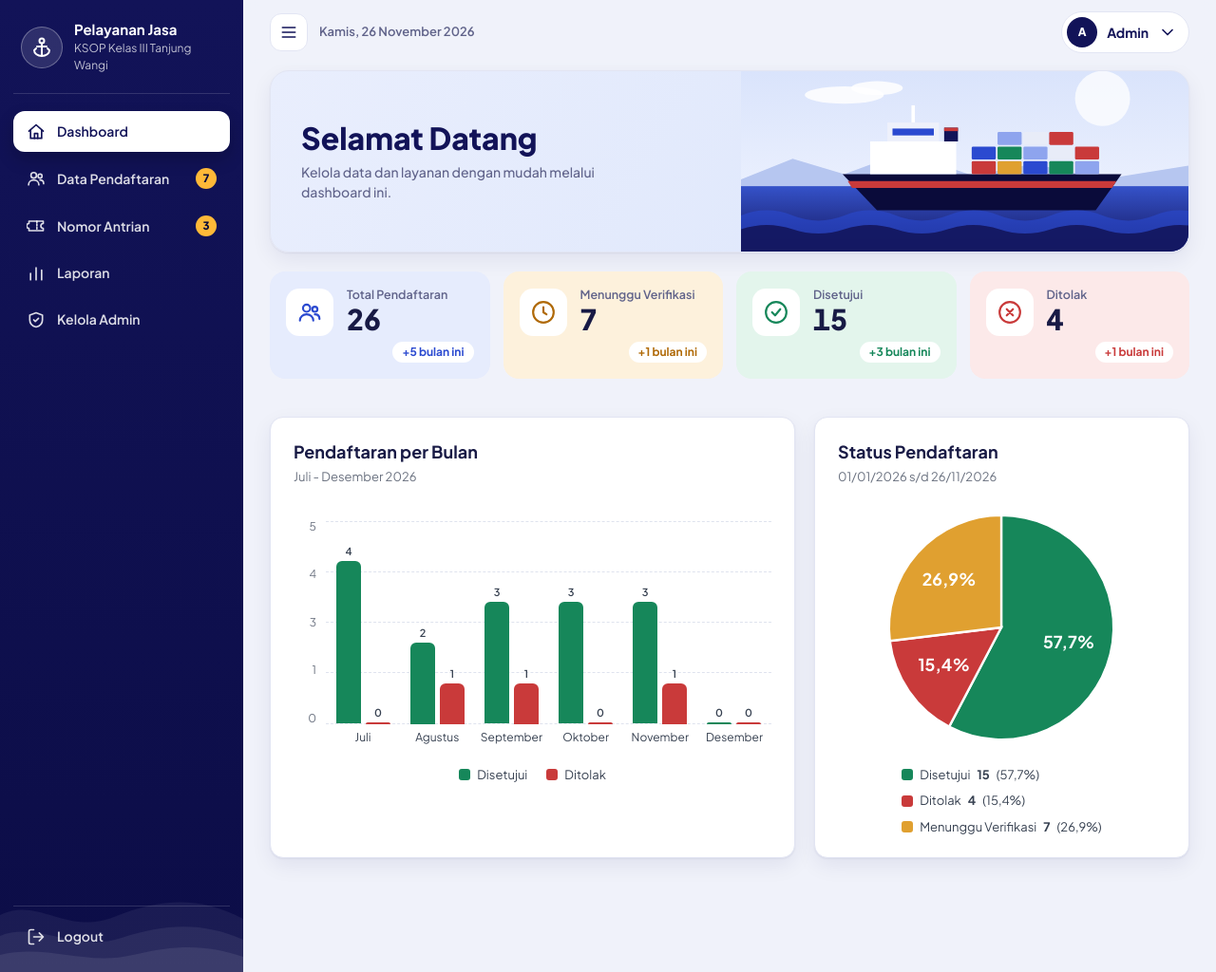
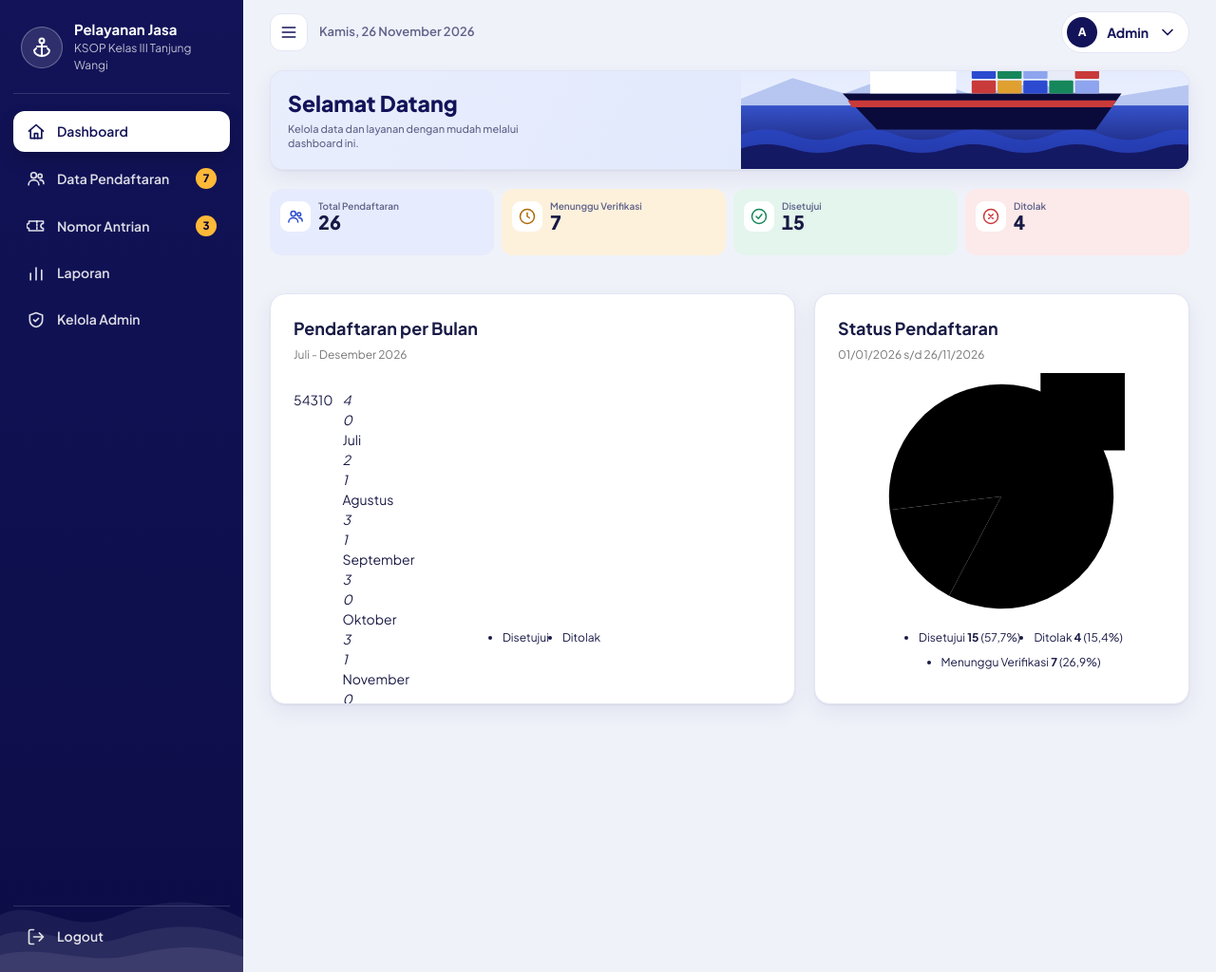
Before and after one commit to Septriasa/SISTEM-PELAYANAN, a PHP site: page /dashboard.php in a window 1280 px wide. Shown: the whole page at 95% size. Run offline with PHP 8.4, Linux system fonts and the light colour scheme; a user stored in the database is signed in; data comes from the database, SQL or seed files in the repository.

Commit message:
update grafik

```diff
--- a/css/dashboard.css
+++ b/css/dashboard.css
@@ -223,3 +223,216 @@
    color:var(--muted);
    font-weight:600
 }
+
+
+
+/* ==========================================
+   DASHBOARD COMPACT - 1366 x 768
+========================================== */
+
+@media screen and (min-width: 1100px) and (min-height: 600px) {
+
+    /* HERO */
+    .hero {
+        min-height: 105px;
+        height: 105px;
+        grid-template-columns: 1.05fr 1fr;
+        border-radius: 14px;
+    }
+
+    .hero-t {
+        padding: 10px 18px;
+    }
+
+    .hero-t h1 {
+        font-size: 23px;
+        line-height: 1.15;
+        margin: 0;
+    }
+
+    .hero-t p {
+        font-size: 11px;
+        line-height: 1.4;
+        margin-top: 5px;
+    }
+
+    .hero-a {
+        min-height: 105px;
+        height: 105px;
+    }
+
+    /* KARTU STATISTIK */
+    .stats {
+        grid-template-columns: repeat(4, minmax(0, 1fr));
+        gap: 8px;
+        margin: 0;
+    }
+
+    .stat {
+        min-width: 0;
+        min-height: 70px;
+        padding: 7px 10px;
+        gap: 3px 8px;
+        border-radius: 12px;
+    }
+
+    .stat:hover {
+        transform: none;
+    }
+
+    .stat .si {
+        width: 32px;
+        height: 32px;
+        border-radius: 9px;
+    }
+
+    .stat .si .ic {
+        width: 18px;
+        height: 18px;
+    }
+
+    .stat .sb {
+        line-height: 1.1;
+    }
+
+    .stat .sb small {
+        font-size: 10px;
+    }
+
+    .stat .sb b {
+        font-size: 20px;
+    }
+
+    .stat .sd {
+        font-size: 9px;
+        padding: 2px 7px;
+    }
+
+    /* GRAFIK */
+    .grafik-grid {
+        margin: 0;
+        gap: 10px;
+        min-height: 0;
+    }
+
+    /* PANEL */
+    .panel {
+        padding: 10px;
+    }
+
+    .ph {
+        margin-bottom: 6px;
+        gap: 6px;
+    }
+
+    .ph h2 {
+        font-size: 13px;
+        gap: 5px;
+    }
+
+    /* JIKA ADA KOLOM TAMBAHAN */
+    .cols {
+        gap: 10px;
+    }
+
+    /* MENU AKTIVITAS */
+    .acts-list li {
+        gap: 8px;
+        padding: 7px 4px;
+    }
+
+    .ai {
+        width: 28px;
+        height: 28px;
+    }
+
+    .ai .ic {
+        width: 15px;
+        height: 15px;
+    }
+
+    .acts-list time {
+        font-size: 10px;
+    }
+
+    /* MENU CEPAT */
+    .qgrid {
+        gap: 7px;
+    }
+
+    .qtile {
+        min-height: 75px;
+        padding: 9px;
+        gap: 5px;
+        border-radius: 10px;
+    }
+
+    .qtile .qi .ic {
+        width: 21px;
+        height: 21px;
+    }
+
+    .qtile b {
+        font-size: 11px;
+    }
+
+    .qtile small {
+        font-size: 10px;
+    }
+
+}
+
+/* ==========================================
+   RESPONSIVE TABLET DAN HP
+========================================== */
+
+@media screen and (max-width: 1099px) {
+
+    .hero {
+        min-height: 0;
+        height: auto;
+    }
+
+    .hero-t {
+        padding: 22px 20px;
+    }
+
+    .hero-a {
+        min-height: 150px;
+    }
+
+    .stats {
+        grid-template-columns: repeat(2, minmax(0, 1fr));
+        gap: 10px;
+    }
+
+    .stat {
+        min-height: 90px;
+    }
+}
+
+@media screen and (max-width: 700px) {
+
+    .hero {
+        grid-template-columns: 1fr;
+    }
+
+    .hero-a {
+        min-height: 120px;
+    }
+
+    .stats {
+        grid-template-columns: repeat(2, minmax(0, 1fr));
+    }
+}
+
+@media screen and (max-width: 480px) {
+
+    .stats {
+        grid-template-columns: 1fr;
+    }
+
+    .stat {
+        min-height: 75px;
+    }
+}
--- a/css/grafik.css
+++ b/css/grafik.css
@@ -1,175 +1,358 @@
-/* css/grafik.css - grafik batang & lingkaran dashboard */
 
+/* =========================================
+   GRAFIK DASHBOARD KSOP
+========================================= */
+
+/* AREA UTAMA GRAFIK */
 .grafik-grid {
     display: grid;
     grid-template-columns: 1.4fr 1fr;
     gap: 20px;
     margin: 20px 0;
-}
-.grafik-grid .card { padding: 22px 24px; }
-.grafik-grid h2 { margin: 0 0 4px; font-size: 18px; }
-.grafik-grid .sub { margin: 0 0 18px; font-size: 13px; color: #6b7280; }
-
-/* Warna */
-:root {
-    --g-setuju: #16875a;
-    --g-tolak:  #c93a3a;
-    --g-tunggu: #e0a030;
+    min-width: 0;
 }
 
-/* ---------- GRAFIK BATANG ---------- */
+/* CARD GRAFIK */
+.grafik-grid .card {
+    min-width: 0;
+    padding: 22px 24px;
+    border-radius: 16px;
+    overflow: hidden;
+    box-sizing: border-box;
+}
+
+/* JUDUL GRAFIK */
+.grafik-grid h2 {
+    margin: 0 0 6px;
+    font-size: 18px;
+    font-weight: 700;
+}
+
+/* SUBJUDUL GRAFIK */
+.grafik-grid .sub {
+    margin: 0 0 10px;
+    font-size: 12px;
+    color: #777;
+}
+
+/* =========================================
+   GRAFIK BATANG
+========================================= */
+
 .gb {
-    box-sizing: border-box;
-    padding-top: 18px;
     display: flex;
+    align-items: stretch;
     gap: 10px;
     height: 260px;
-}
-.gb-y {
-    display: flex;
-    flex-direction: column;
-    justify-content: space-between;
-    padding-bottom: 28px;            /* sejajar dengan area batang */
-    font-size: 12px;
-    color: #6b7280;
-    text-align: right;
-    min-width: 24px;
-}
-.gb-y span { line-height: 1; }
-
-.gb-area { position: relative; flex: 1; }
-
-.gb-grid {
-    position: absolute;
-    inset: 0 0 28px 0;
-    display: flex;
-    flex-direction: column;
-    justify-content: space-between;
-}
-.gb-grid i {
-    display: block;
-    border-top: 1px dashed #dfe3ee;
+    padding-top: 18px;
+    box-sizing: border-box;
 }
 
-.gb-kolom-wrap {
-    position: absolute;
-    inset: 0;
-    display: flex;
-    justify-content: space-around;
+.gb > * {
+    min-width: 0;
 }
-.gb-grup {
-    display: flex;
-    flex-direction: column;
-    align-items: center;
-    flex: 1;
-}
-.gb-batang-wrap {
-    flex: 1;
-    width: 100%;
+
+/* =========================================
+   GRAFIK LINGKARAN
+========================================= */
+
+.gp {
     display: flex;
     justify-content: center;
-    align-items: flex-end;           /* batang tumbuh dari bawah */
-    gap: 5px;
-}
-.gb-label {
-    height: 28px;
-    line-height: 28px;
-    font-size: 12px;
-    color: #374151;
+    align-items: center;
+    min-width: 0;
 }
 
-.gb-batang {
-    position: relative;
-    width: 26px;
-    max-width: 38%;
-    min-height: 2px;
-    border-radius: 6px 6px 0 0;
-    transform-origin: bottom;
-    transform: scaleY(0);
-    animation: batang-naik 1s cubic-bezier(.2, .8, .2, 1) forwards;
-}
-.gb-batang.setuju { background: var(--g-setuju); }
-.gb-batang.tolak  { background: var(--g-tolak); }
-
-.gb-batang em {
-    position: absolute;
-    top: -18px;
-    left: 50%;
-    transform: translateX(-50%);
-    font-style: normal;
-    font-size: 11px;
-    font-weight: 600;
-    color: #374151;
-    opacity: 0;
-    animation: muncul .4s ease 1s forwards;
-}
-
-@keyframes batang-naik {
-    from { transform: scaleY(0); }
-    to   { transform: scaleY(1); }
-}
-@keyframes muncul { to { opacity: 1; } }
-
-/* ---------- GRAFIK LINGKARAN ---------- */
-.gp { display: flex; justify-content: center; }
 .gp-svg {
+    display: block;
     width: 100%;
     max-width: 260px;
     height: auto;
-    animation: pie-masuk .9s cubic-bezier(.2, .8, .2, 1) both;
-}
-.gp-iris { stroke: #fff; stroke-width: .02; }
-.gp-iris.setuju { fill: var(--g-setuju); }
-.gp-iris.tolak  { fill: var(--g-tolak); }
-.gp-iris.tunggu { fill: var(--g-tunggu); }
-
-.gp-teks {
-    fill: #fff;
-    font-size: .15px;
-    font-weight: 700;
-    text-anchor: middle;
-    dominant-baseline: middle;
-}
-@keyframes pie-masuk {
-    from { transform: rotate(-90deg) scale(.6); opacity: 0; }
-    to   { transform: rotate(0) scale(1);       opacity: 1; }
+    max-height: 260px;
 }
 
-.g-kosong { text-align: center; color: #6b7280; padding: 60px 0; }
+/* =========================================
+   LEGENDA GRAFIK
+========================================= */
 
-/* ---------- LEGEND / KETERANGAN WARNA ---------- */
 .g-legend {
-    list-style: none;
     display: flex;
     flex-wrap: wrap;
     justify-content: center;
-    gap: 8px 20px;
-    margin: 16px 0 0;
-    padding: 0;
-    font-size: 13px;
-    color: #374151;
-}
-.g-legend li { display: flex; align-items: center; gap: 7px; }
-.g-legend-lingkaran { flex-direction: column; align-items: flex-start; width: fit-content; margin-inline: auto; }
-.gdot {
-    width: 12px; height: 12px;
-    border-radius: 3px;
-    display: inline-block;
-}
-.gdot.setuju { background: var(--g-setuju); }
-.gdot.tolak  { background: var(--g-tolak); }
-.gdot.tunggu { background: var(--g-tunggu); }
-
-/* ---------- RESPONSIF ---------- */
-@media (max-width: 960px) {
-    .grafik-grid { grid-template-columns: 1fr; }
-}
-@media (max-width: 520px) {
-    .gb-batang { width: 14px; }
-    .gb-batang em { font-size: 10px; }
+    gap: 8px 14px;
+    margin-top: 10px;
+    font-size: 12px;
 }
 
-/* Hormati pengguna yang mematikan animasi */
-@media (prefers-reduced-motion: reduce) {
-    .gb-batang, .gb-batang em, .gp-svg { animation: none; transform: none; opacity: 1; }
+.g-legend > * {
+    min-width: 0;
 }
+
+/* =========================================
+   DESKTOP COMPACT
+   RESOLUSI 1366 x 768
+========================================= */
+
+@media screen and (min-width: 1100px) and (max-height: 850px) {
+
+    html,
+    body {
+        width: 100%;
+        height: 100%;
+        margin: 0;
+        overflow: hidden !important;
+    }
+
+    #app.app {
+        position: fixed;
+        inset: 0;
+        display: flex;
+        width: 100%;
+        height: 100vh;
+        height: 100dvh;
+        overflow: hidden;
+    }
+
+    /* AREA UTAMA */
+    #app .main {
+        display: flex;
+        flex: 1 1 0;
+        flex-direction: column;
+        width: 0;
+        height: 100%;
+        min-width: 0;
+        min-height: 0;
+        overflow: hidden !important;
+    }
+
+    /* HEADER */
+    #app .topbar {
+        flex: 0 0 48px;
+        height: 48px;
+        min-height: 48px;
+        padding: 5px 16px;
+    }
+
+    /* KONTEN DASHBOARD */
+    #app .content {
+        display: flex;
+        flex: 1 1 0;
+        flex-direction: column;
+        gap: 8px;
+        width: 100%;
+        height: 0;
+        min-height: 0;
+        padding: 6px 16px 8px;
+        overflow: hidden !important;
+        box-sizing: border-box;
+    }
+
+    /* HERO */
+    #app .hero {
+        flex: 0 0 100px;
+        height: 100px;
+        min-height: 100px;
+    }
+
+    #app .hero-t {
+        padding: 10px 16px;
+    }
+
+    #app .hero-a {
+        height: 100px;
+        min-height: 100px;
+    }
+
+    #app .hero h1 {
+        font-size: 22px;
+        margin: 0 0 5px;
+    }
+
+    #app .hero p {
+        font-size: 12px;
+        margin: 0;
+    }
+
+    /* KARTU STATISTIK */
+    #app .stats {
+        display: grid;
+        flex: 0 0 68px;
+        grid-template-columns: repeat(4, minmax(0, 1fr));
+        gap: 8px;
+        height: 68px;
+        min-height: 68px;
+        margin: 0;
+    }
+
+    #app .stat {
+        min-width: 0;
+        min-height: 0;
+        padding: 5px 9px;
+        gap: 7px;
+    }
+
+    #app .stat .si {
+        width: 30px;
+        height: 30px;
+        min-width: 30px;
+    }
+
+    #app .stat .sb {
+        font-size: 11px;
+    }
+
+    #app .stat .sb b {
+        font-size: 19px;
+    }
+
+    /* AREA GRID GRAFIK */
+    #app .grafik-grid {
+        display: grid;
+        flex: 1 1 0;
+        grid-template-columns: 1.4fr 1fr;
+        gap: 10px;
+        width: 100%;
+        height: 0;
+        min-height: 0;
+        margin: 0;
+        overflow: hidden;
+    }
+
+    /* CARD GRAFIK */
+    #app .grafik-grid .card {
+        display: flex;
+        flex-direction: column;
+        min-width: 0;
+        min-height: 0;
+        height: 100%;
+        padding: 8px 14px 7px !important;
+        overflow: hidden;
+        box-sizing: border-box;
+    }
+
+    /* JUDUL GRAFIK - NAIK KE ATAS */
+    #app .grafik-grid .card h2 {
+        flex: 0 0 auto;
+        margin: 0 0 2px !important;
+        padding: 0;
+        font-size: 14px !important;
+        line-height: 1.2;
+    }
+
+    /* SUBJUDUL GRAFIK */
+    #app .grafik-grid .card .sub {
+        flex: 0 0 auto;
+        margin: 0 0 2px !important;
+        padding: 0;
+        font-size: 11px !important;
+        line-height: 1.2;
+    }
+
+    /* GRAFIK BATANG */
+    #app .grafik-grid .gb {
+        display: flex;
+        flex: 1 1 0;
+        height: 0;
+        min-height: 0;
+        padding-top: 0 !important;
+        margin-top: -5px;
+        gap: 6px;
+        overflow: hidden;
+    }
+
+    /* GRAFIK LINGKARAN */
+    #app .grafik-grid .gp {
+        display: flex;
+        flex: 1 1 0;
+        min-height: 0;
+        justify-content: center;
+        align-items: center;
+        margin-top: -5px;
+        overflow: hidden;
+    }
+
+    #app .grafik-grid .gp-svg {
+        display: block;
+        width: auto;
+        height: auto;
+        max-width: 100%;
+        max-height: 100%;
+    }
+
+    /* KHUSUS CARD STATUS PENDAFTARAN */
+    #app .grafik-grid .card:last-child .gp {
+        max-height: 155px;
+        margin-top: -8px;
+    }
+
+    #app .grafik-grid .card:last-child .gp-svg {
+        width: 145px !important;
+        height: 145px !important;
+        max-width: 100%;
+        max-height: 145px;
+    }
+
+    /* LEGENDA */
+    #app .grafik-grid .g-legend {
+        flex: 0 0 auto;
+        margin-top: 2px !important;
+        gap: 3px 6px;
+        font-size: 9px;
+        line-height: 1.2;
+    }
+
+    #app .grafik-grid .card:last-child .g-legend {
+        margin-top: 0 !important;
+        gap: 3px 6px;
+        font-size: 8px !important;
+        line-height: 1.1;
+    }
+}
+
+/* =========================================
+   TABLET / LAPTOP KECIL
+========================================= */
+
+@media screen and (max-width: 1000px) {
+
+    .grafik-grid {
+        grid-template-columns: 1fr;
+        gap: 16px;
+    }
+
+    .grafik-grid .card {
+        padding: 10px;
+    }
+
+    .gb {
+        height: 240px;
+    }
+}
+
+/* =========================================
+   HP
+========================================= */
+
+@media screen and (max-width: 520px) {
+
+    .grafik-grid .card {
+        padding: 16px;
+    }
+
+    .grafik-grid h2 {
+        font-size: 16px;
+    }
+
+    .gb {
+        height: 200px;
+        gap: 6px;
+    }
+
+    .gp-svg {
+        max-width: 220px;
+    }
+
+    .g-legend {
+        font-size: 11px;
+    }
+}
--- a/dashboard.php
+++ b/dashboard.php
@@ -117,13 +117,16 @@ include 'includes/header.php';
 <!-- ============ 4 KARTU STATISTIK ============ -->
 <section class="stats">
     <?php foreach ($kartu as $k) { ?>
-        <a class="stat s-<?= $k[4] ?>" href="pendaftaran.php<?= ($k[5] != '') ? '?status=' . urlencode($k[5]) : '' ?>">
+        <a class="stat s-<?= $k[4] ?>"
+           href="pendaftaran.php<?= ($k[5] != '') ? '?status=' . urlencode($k[5]) : '' ?>">
+
             <span class="si"><?= ikon($k[3]) ?></span>
+
             <span class="sb">
                 <small><?= $k[0] ?></small>
                 <b><?= $k[1] ?></b>
             </span>
-            <span class="sd">+<?= $k[2] ?> bulan ini</span>
+
         </a>
     <?php } ?>
 </section>
```
Also changed, not shown: js/permohonan.js (deleted, +0 -61 lines).
